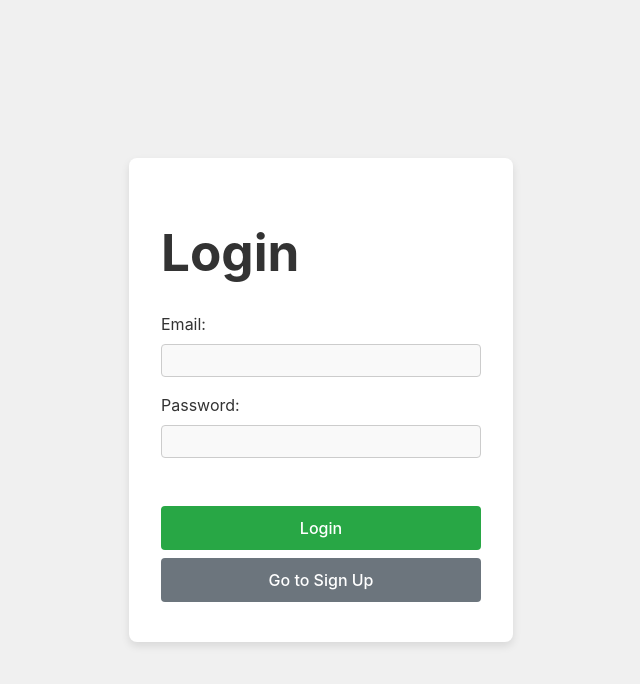
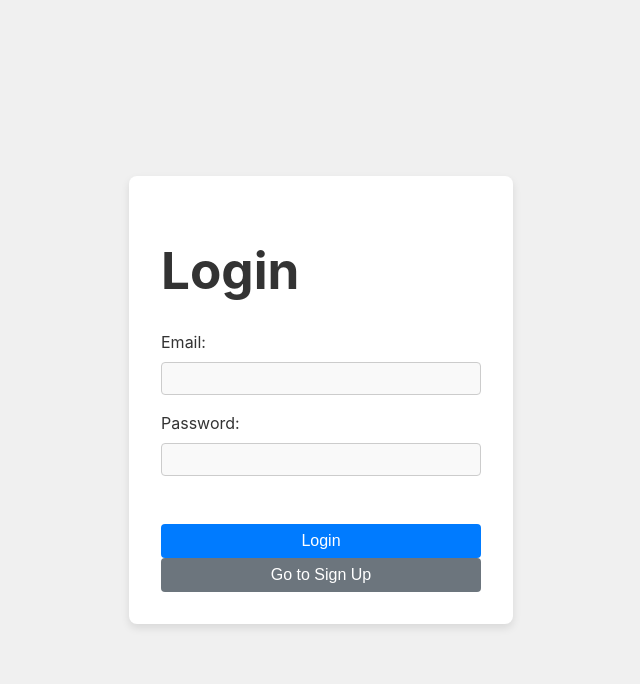
Before and after one commit to redplanettribe/smm-react-fe, a React (Vite) app: page /login in a window 1280 px wide. Shown: the top 684 px of the page, without its empty margins (319-959 px from the left). Built offline with nearby package versions, Linux system fonts and the light colour scheme.

Commit message:
scaffolding theme styles

```diff
--- /dev/null
+++ b/src/components/design-system/Button.tsx
@@ -0,0 +1,22 @@
+import styled from 'styled-components';
+
+interface ButtonProps {
+    variant?: 'primary' | 'secondary' | 'success' | 'danger';
+}
+
+const Button = styled.button<ButtonProps>`
+  padding: ${(props) => props.theme.spacing(1)} ${(props) => props.theme.spacing(2)};
+  border: none;
+  border-radius: 4px;
+  background-color: ${(props) =>
+        props.theme.colors[props.variant || 'primary']};
+  color: #fff;
+  font-size: 1rem;
+  cursor: pointer;
+
+  &:hover {
+    opacity: 0.9;
+  }
+`;
+
+export default Button;
--- /dev/null
+++ b/src/globalStyles.ts
@@ -0,0 +1,35 @@
+import { createGlobalStyle } from 'styled-components';
+
+const GlobalStyle = createGlobalStyle`
+:root {
+  font-family: ${props => props.theme.fonts.main};
+  line-height: 1.5;
+  font-weight: 400;
+
+  color-scheme: light dark;
+  color: rgba(255, 255, 255, 0.87);
+  background-color: #242424;
+
+  font-synthesis: none;
+  text-rendering: optimizeLegibility;
+  -webkit-font-smoothing: antialiased;
+  -moz-osx-font-smoothing: grayscale;
+}
+
+body {
+  margin: 0;
+  padding: 0;
+  display: flex;
+  justify-content: center;
+  align-items: center;
+  min-height: 100vh;
+}
+
+h1 {
+  font-size: 3.2em;
+  line-height: 1.1;
+}
+
+`;
+
+export default GlobalStyle;
--- a/src/index.css
+++ /dev/null
@@ -1,69 +0,0 @@
-:root {
-  font-family: Inter, system-ui, Avenir, Helvetica, Arial, sans-serif;
-  line-height: 1.5;
-  font-weight: 400;
-
-  color-scheme: light dark;
-  color: rgba(255, 255, 255, 0.87);
-  background-color: #242424;
-
-  font-synthesis: none;
-  text-rendering: optimizeLegibility;
-  -webkit-font-smoothing: antialiased;
-  -moz-osx-font-smoothing: grayscale;
-}
-
-a {
-  font-weight: 500;
-  color: #646cff;
-  text-decoration: inherit;
-}
-a:hover {
-  color: #535bf2;
-}
-
-body {
-  margin: 0;
-  padding: 0;
-  display: flex;
-  justify-content: center;
-  align-items: center;
-  min-height: 100vh;
-}
-
-h1 {
-  font-size: 3.2em;
-  line-height: 1.1;
-}
-
-button {
-  border-radius: 8px;
-  border: 1px solid transparent;
-  padding: 0.6em 1.2em;
-  font-size: 1em;
-  font-weight: 500;
-  font-family: inherit;
-  background-color: #1a1a1a;
-  cursor: pointer;
-  transition: border-color 0.25s;
-}
-button:hover {
-  border-color: #646cff;
-}
-button:focus,
-button:focus-visible {
-  outline: 4px auto -webkit-focus-ring-color;
-}
-
-@media (prefers-color-scheme: light) {
-  :root {
-    color: #213547;
-    background-color: #ffffff;
-  }
-  a:hover {
-    color: #747bff;
-  }
-  button {
-    background-color: #f9f9f9;
-  }
-}
--- a/src/main.tsx
+++ b/src/main.tsx
@@ -1,16 +1,21 @@
 import { StrictMode } from 'react'
 import { createRoot } from 'react-dom/client'
-import './index.css'
 import App from './App.tsx'
 import { Provider } from 'react-redux'
 import store, { persistor } from './store/store.ts'
 import { PersistGate } from 'redux-persist/integration/react'
+import { ThemeProvider } from 'styled-components'
+import { theme } from './theme.ts'
+import GlobalStyle from './globalStyles.ts'
 
 createRoot(document.getElementById('root')!).render(
   <StrictMode>
     <Provider store={store}>
       <PersistGate loading={null} persistor={persistor}>
-        <App />
+        <ThemeProvider theme={theme}>
+          <GlobalStyle />
+          <App />
+        </ThemeProvider>
       </PersistGate>
     </Provider>
   </StrictMode>,
--- a/src/pages/Login.tsx
+++ b/src/pages/Login.tsx
@@ -6,6 +6,7 @@ import { useDispatch } from 'react-redux';
 import { useSelector } from 'react-redux';
 import { RootState } from '../store/root-reducer';
 import { AppDispatch } from '../store/store';
+import Button from '../components/design-system/Button';
 
 const Container = styled.div`
   display: flex;
@@ -60,30 +61,30 @@ const Input = styled.input`
   color: #333;
 `;
 
-const Button = styled.button`
-  width: 100%;
-  padding: 0.75rem;
-  margin-bottom: 0.5rem;
-  border: none;
-  border-radius: 4px;
-  // background-color: #007bff;
-  background-color: #28a745;
-  color: white;
-  font-size: 1rem;
-  cursor: pointer;
+// const Button = styled.button`
+//   width: 100%;
+//   padding: 0.75rem;
+//   margin-bottom: 0.5rem;
+//   border: none;
+//   border-radius: 4px;
+//   // background-color: #007bff;
+//   background-color: #28a745;
+//   color: white;
+//   font-size: 1rem;
+//   cursor: pointer;
 
-  &:hover {
-    background-color: #0056b3;
-  }
-`;
+//   &:hover {
+//     background-color: #0056b3;
+//   }
+// `;
 
-const SecondaryButton = styled(Button)`
-  background-color: #6c757d;
+// const SecondaryButton = styled(Button)`
+//   background-color: #6c757d;
 
-  &:hover {
-    background-color: #5a6268;
-  }
-`;
+//   &:hover {
+//     background-color: #5a6268;
+//   }
+// `;
 
 const LoginPage: React.FC = () => {
   const [email, setEmail] = useState('');
@@ -131,7 +132,7 @@ const LoginPage: React.FC = () => {
           </div>
         </InputBox>
         <Button onClick={handleLogin}>Login</Button>
-        <SecondaryButton onClick={goToSignUp}>Go to Sign Up</SecondaryButton>
+        <Button variant='secondary' onClick={goToSignUp}>Go to Sign Up</Button>
       </Form>
     </Container>
   );
--- /dev/null
+++ b/src/theme.ts
@@ -0,0 +1,36 @@
+// src/theme.ts
+// src/theme.d.ts
+import 'styled-components';
+
+declare module 'styled-components' {
+    export interface DefaultTheme {
+        colors: {
+            primary: string;
+            secondary: string;
+            success: string;
+            danger: string;
+            background: string;
+            text: string;
+        };
+        fonts: {
+            main: string;
+        };
+        spacing: (factor: number) => string;
+    }
+}
+
+export const theme = {
+    colors: {
+        primary: '#007bff',
+        secondary: '#6c757d',
+        success: '#28a745',
+        danger: '#dc3545',
+        background: '#f8f9fa',
+        text: '#212529',
+    },
+    fonts: {
+        main: 'Inter, system-ui, Avenir, Helvetica, Arial, sans-serif',
+    },
+    spacing: (factor: number) => `${factor * 8}px`, // 8px grid system
+    // Include other theme properties like breakpoints for responsiveness
+};
```
